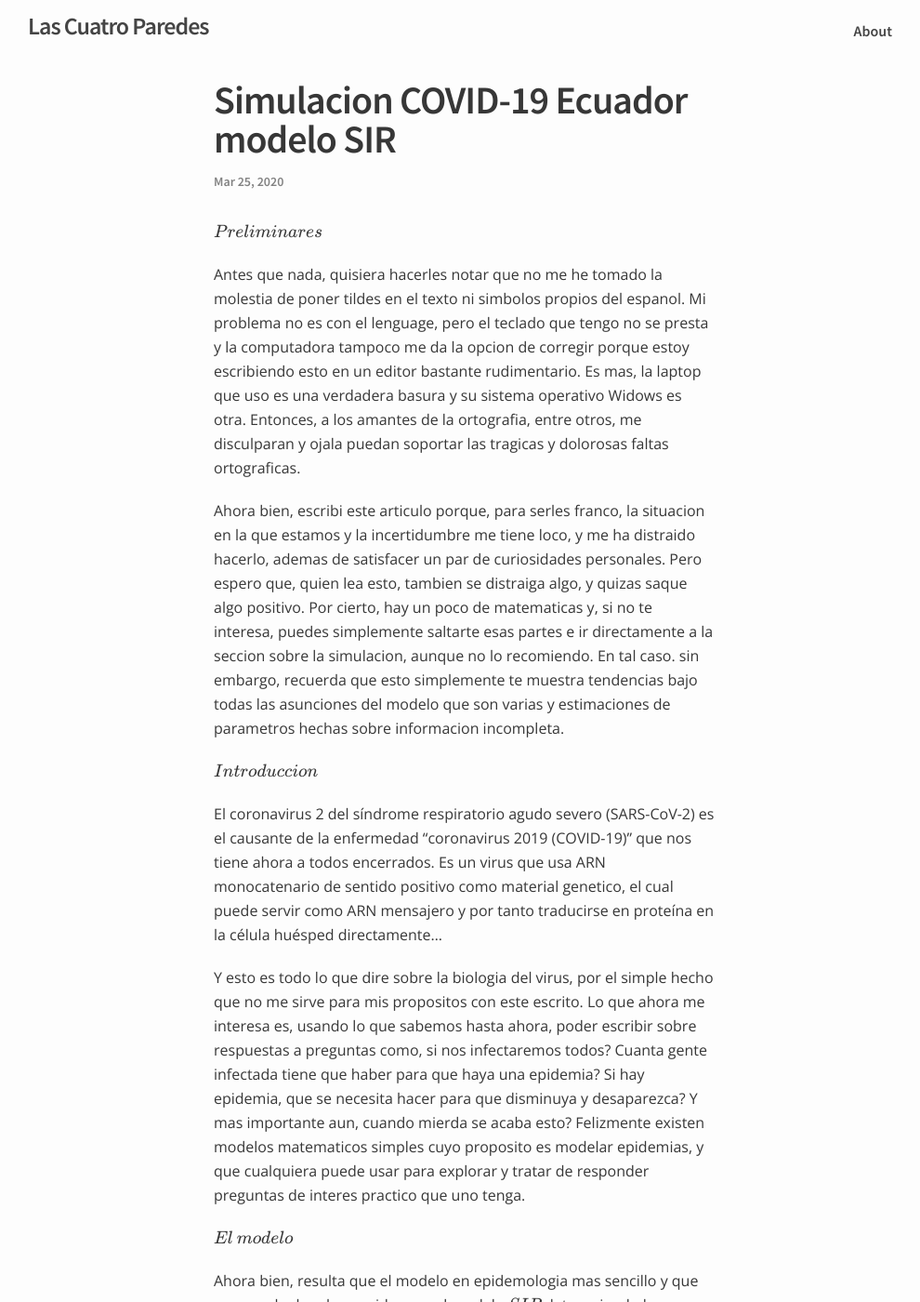
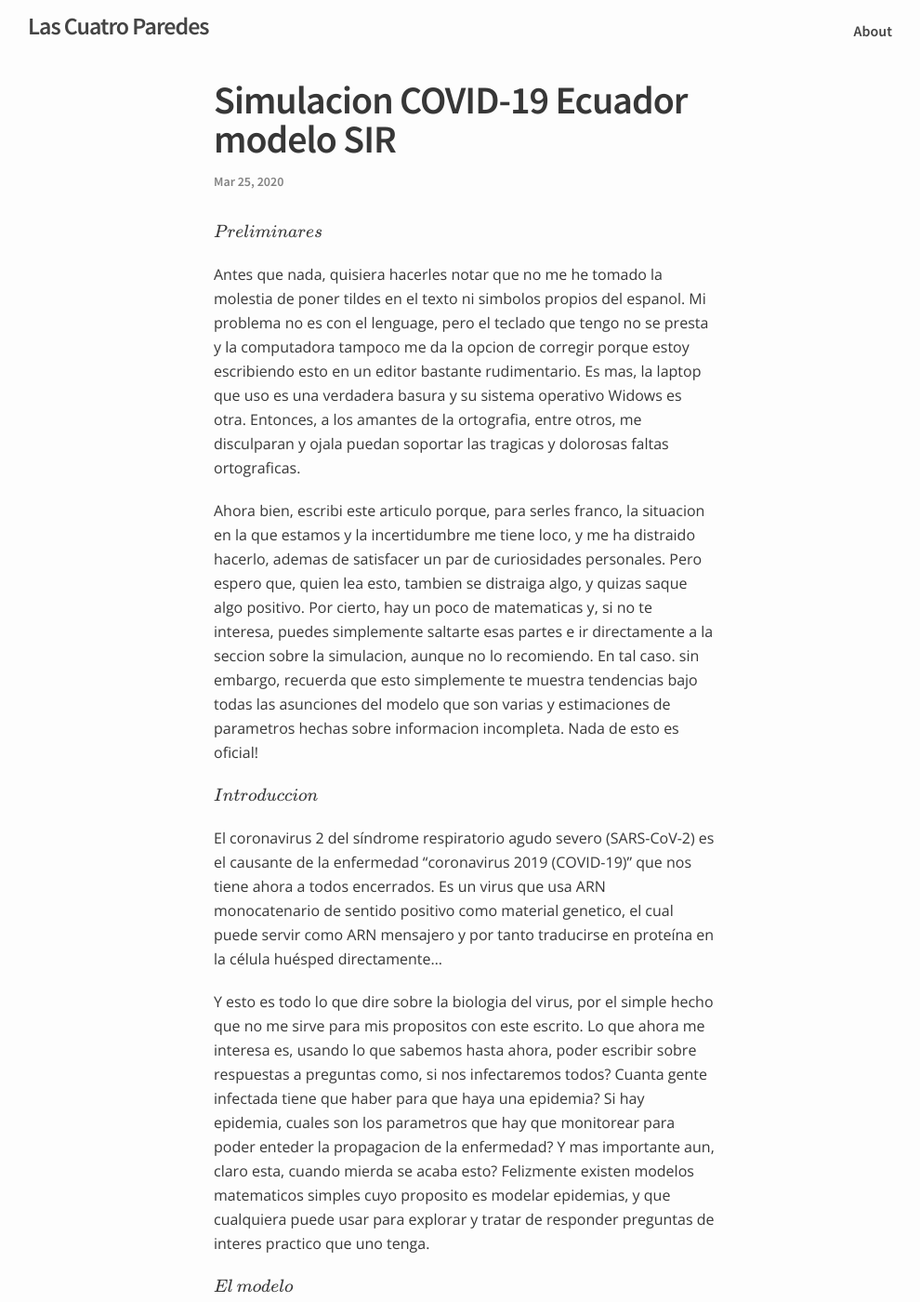
Before and after one commit to Caquita-beep/Caquita-beep.github.io, a Jekyll site: the page built from _posts/2020-03-27-Simulacion-COVID-19-Ecuador-con-modelo-SIR.md, in a window 1280 px wide and 1400 px high. Shown: the whole window at 93% size, without its empty margins (140-1130 px from the left). Built offline with Jekyll 4.4.1, drawn with Linux system fonts in a browser that asks for light colours; formulas are drawn with MathJax 3; a script that is not in the unit is left out.

Commit message:
Update 2020-03-27-Simulacion-COVID-19-Ecuador-con-modelo-SIR.md

```diff
--- a/_posts/2020-03-27-Simulacion-COVID-19-Ecuador-con-modelo-SIR.md
+++ b/_posts/2020-03-27-Simulacion-COVID-19-Ecuador-con-modelo-SIR.md
@@ -9,13 +9,13 @@ $Preliminares$
 
 Antes que nada, quisiera hacerles notar que no me he tomado la molestia de poner tildes en el texto ni simbolos propios del espanol. Mi problema no es con el lenguage, pero el teclado que tengo no se presta y la computadora tampoco me da la opcion de corregir porque estoy escribiendo esto en un editor bastante rudimentario. Es mas, la laptop que uso es una verdadera basura y su sistema operativo Widows es otra. Entonces, a los amantes de la ortografia, entre otros, me disculparan y ojala puedan soportar las tragicas y dolorosas faltas ortograficas.
 
-Ahora bien, escribi este articulo porque, para serles franco, la situacion en la que estamos y la incertidumbre me tiene loco, y  me ha distraido hacerlo, ademas de satisfacer un par de curiosidades personales. Pero espero que, quien lea esto, tambien se distraiga algo, y quizas saque algo positivo. Por cierto, hay un poco de matematicas y, si no te interesa, puedes simplemente saltarte esas partes e ir directamente a la seccion sobre la simulacion, aunque no lo recomiendo. En tal caso. sin embargo, recuerda que esto simplemente te muestra tendencias bajo todas las asunciones del modelo que son varias y estimaciones de parametros hechas sobre informacion incompleta.
+Ahora bien, escribi este articulo porque, para serles franco, la situacion en la que estamos y la incertidumbre me tiene loco, y  me ha distraido hacerlo, ademas de satisfacer un par de curiosidades personales. Pero espero que, quien lea esto, tambien se distraiga algo, y quizas saque algo positivo. Por cierto, hay un poco de matematicas y, si no te interesa, puedes simplemente saltarte esas partes e ir directamente a la seccion sobre la simulacion, aunque no lo recomiendo. En tal caso. sin embargo, recuerda que esto simplemente te muestra tendencias bajo todas las asunciones del modelo que son varias y estimaciones de parametros hechas sobre informacion incompleta. Nada de esto es oficial!
 
 $Introduccion$
 
 El coronavirus 2 del síndrome respiratorio agudo severo (SARS-CoV-2) es el causante de la enfermedad "coronavirus 2019 (COVID-19)" que nos tiene ahora a todos encerrados. Es un virus que usa ARN monocatenario de sentido positivo como material genetico, el cual puede servir como ARN mensajero y por tanto traducirse en proteína en la célula huésped directamente...
 
-Y esto es todo lo que dire sobre la biologia del virus, por el simple hecho que no me sirve para mis propositos con este escrito. Lo que ahora me interesa es, usando lo que sabemos hasta ahora,  poder escribir sobre respuestas a preguntas como, si nos infectaremos todos? Cuanta gente infectada tiene que haber para que haya una epidemia? Si hay epidemia, que se necesita hacer para que disminuya y desaparezca? Y mas importante aun, cuando mierda se acaba esto? Felizmente existen modelos matematicos simples cuyo proposito es modelar epidemias, y que cualquiera puede usar para explorar y tratar de responder preguntas de interes practico que uno tenga.
+Y esto es todo lo que dire sobre la biologia del virus, por el simple hecho que no me sirve para mis propositos con este escrito. Lo que ahora me interesa es, usando lo que sabemos hasta ahora,  poder escribir sobre respuestas a preguntas como, si nos infectaremos todos? Cuanta gente infectada tiene que haber para que haya una epidemia? Si hay epidemia, cuales son los parametros que hay que monitorear para poder enteder la propagacion de la enfermedad? Y mas importante aun, claro esta, cuando mierda se acaba esto? Felizmente existen modelos matematicos simples cuyo proposito es modelar epidemias, y que cualquiera puede usar para explorar y tratar de responder preguntas de interes practico que uno tenga.
 
 $El$ $modelo$
 
```
